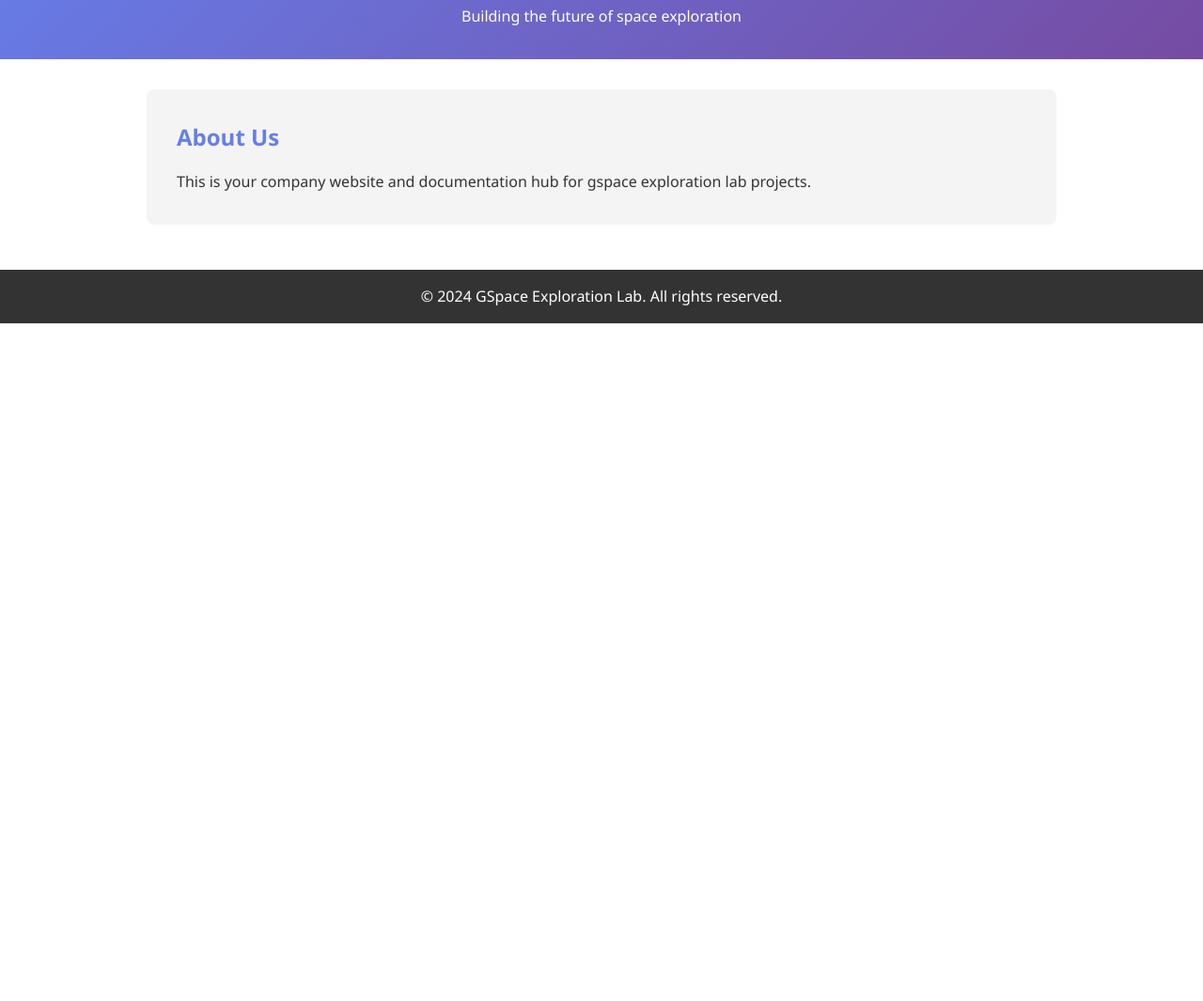
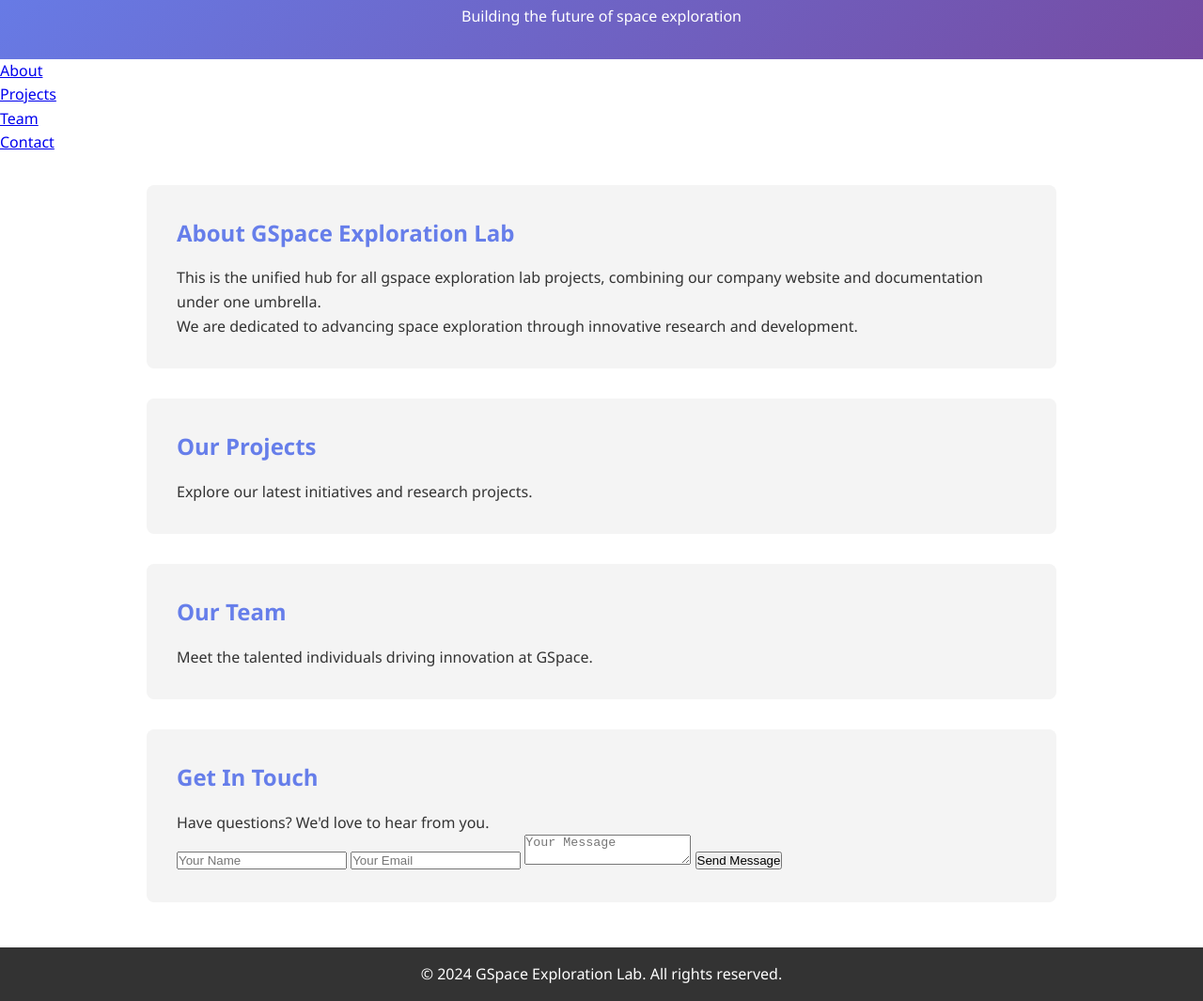
Before and after one commit to DinaGad/dinaol.github.io, a React app: page index.html in a window 1280 px wide. Shown: the part 99-1164 px from the top of the page at 94% size. Before the commit the page ends 800 px from the top, so only its background shows below. Built offline with nearby package versions, Linux system fonts and the light colour scheme.

Commit message:
Merge: Combine dinaol.github.io and MyWeb projects with enhanced index.html

```diff
--- a/index.html
+++ b/index.html
@@ -12,10 +12,43 @@
       <p>Building the future of space exploration</p>
     </header>
 
+    <nav>
+      <ul>
+        <li><a href="#about">About</a></li>
+        <li><a href="#projects">Projects</a></li>
+        <li><a href="#team">Team</a></li>
+        <li><a href="#contact">Contact</a></li>
+      </ul>
+    </nav>
+
     <main>
-      <section>
-        <h2>About Us</h2>
-        <p>This is your company website and documentation hub for gspace exploration lab projects.</p>
+      <section id="about">
+        <h2>About GSpace Exploration Lab</h2>
+        <p>This is the unified hub for all gspace exploration lab projects, combining our company website and documentation under one umbrella.</p>
+        <p>We are dedicated to advancing space exploration through innovative research and development.</p>
+      </section>
+
+      <section id="projects">
+        <h2>Our Projects</h2>
+        <p>Explore our latest initiatives and research projects.</p>
+        <!-- Project cards will be populated here -->
+      </section>
+
+      <section id="team">
+        <h2>Our Team</h2>
+        <p>Meet the talented individuals driving innovation at GSpace.</p>
+        <!-- Team members will be listed here -->
+      </section>
+
+      <section id="contact">
+        <h2>Get In Touch</h2>
+        <p>Have questions? We'd love to hear from you.</p>
+        <form id="contact-form">
+          <input type="text" placeholder="Your Name" required />
+          <input type="email" placeholder="Your Email" required />
+          <textarea placeholder="Your Message" required></textarea>
+          <button type="submit">Send Message</button>
+        </form>
       </section>
     </main>
 
```
